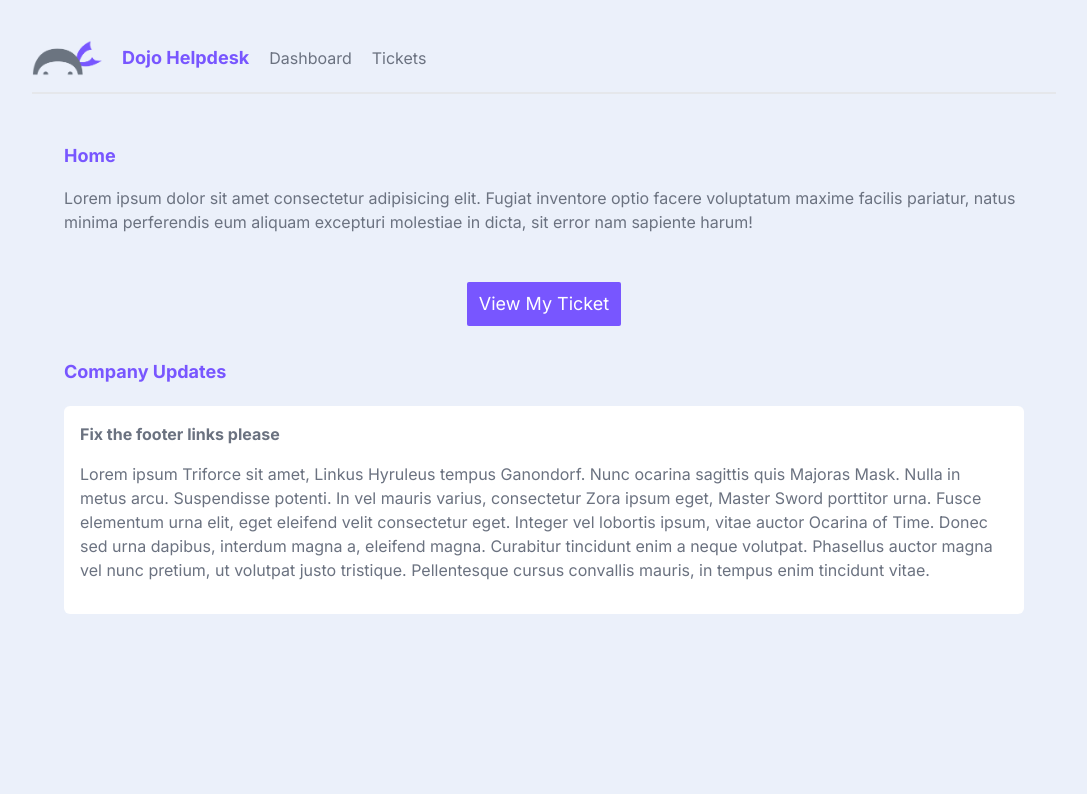
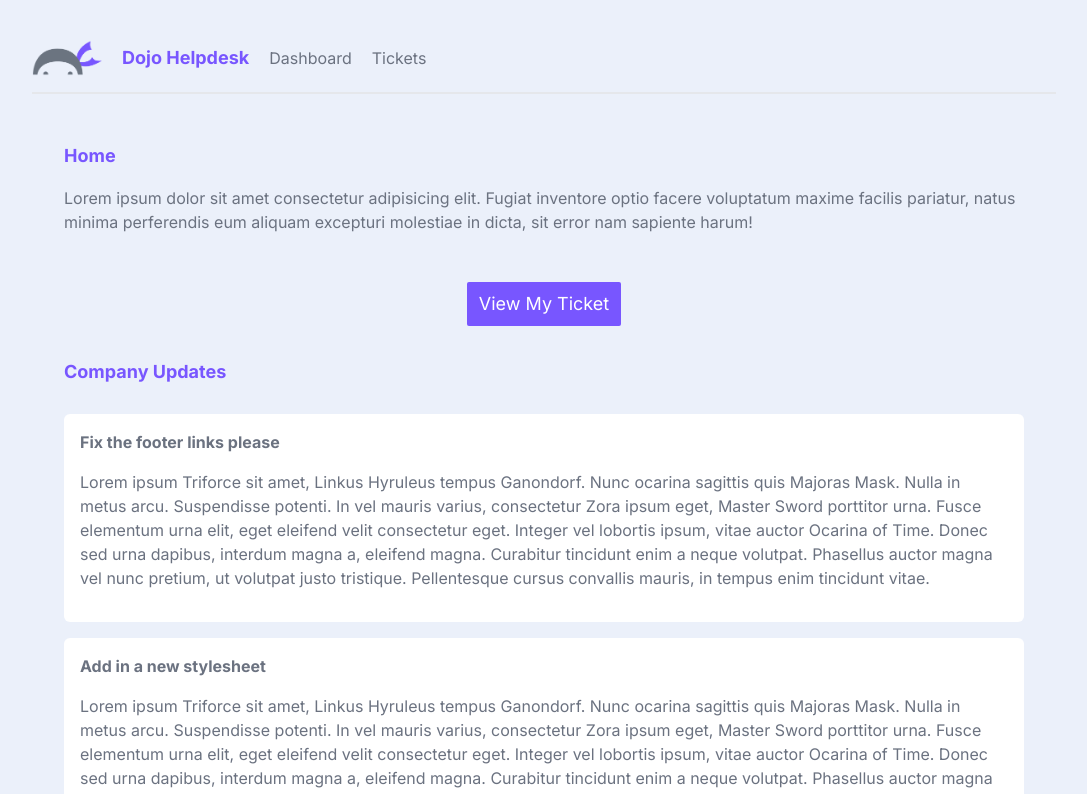
Before and after one commit to fahadtahir02/ticketninja, a Next.js app: page / in a window 1280 px wide. Shown: the top 794 px of the page, without its empty margins (96-1183 px from the left). Built offline with nearby package versions, Linux system fonts and the light colour scheme; data requests are answered from the project's data file.

Commit message:
Created Card component that fetches data from our data hosted on Json-server and populates our homepage

```diff
--- a/src/app/components/Card.tsx
+++ /dev/null
@@ -1,19 +0,0 @@
-import React from 'react'
-
-
-interface Card{
-   ticketTitle: 'string';
-   ticketDescription: 'string';
-
-}
-
-export default function Card({ticketTitle, ticketDescription}) {
-  return (
-    <div className='bg-white rounded-md p-4'>
-        <div className=''>
-          <p className='mb-4 '><b>{ticketTitle}</b></p>
-          <p className='mb-4'>{ticketDescription}</p>
-        </div>
-    </div>
-  )
-}
--- a/src/app/page.tsx
+++ b/src/app/page.tsx
@@ -1,6 +1,6 @@
 import Image from 'next/image'
 import Link from 'next/link'
-import Card from './components/Card'
+import Card from './tickets/Card'
 import data from '../../data/db.json'
 
 export default function Home() {
@@ -21,10 +21,7 @@ export default function Home() {
 
 
 
-      <Card
-      ticketTitle= {data.tickets[0].title}
-      ticketDescription = {data.tickets[0].body}
-      ></Card>
+      <Card></Card>
 
 
 
--- /dev/null
+++ b/src/app/tickets/Card.tsx
@@ -0,0 +1,32 @@
+import React from 'react'
+
+
+interface Card{
+  ticketDescription: 'string';
+
+}
+
+async function getTickets() {
+  const res = await fetch('http://localhost:4000/tickets')
+
+  return res.json()
+
+}
+
+
+
+export default async function Card() {
+
+  const tickets = await getTickets()
+  return (
+    <>
+      {tickets.map((ticket) => (
+        <div key={ticket.id} className='bg-white rounded-md p-4 my-4'>
+            <p className='mb-4 '><b>{ticket.title}</b></p>
+            <p className='mb-4'>{ticket.body}</p>
+      </div>
+      ))}
+
+    </>
+  )
+}
```
